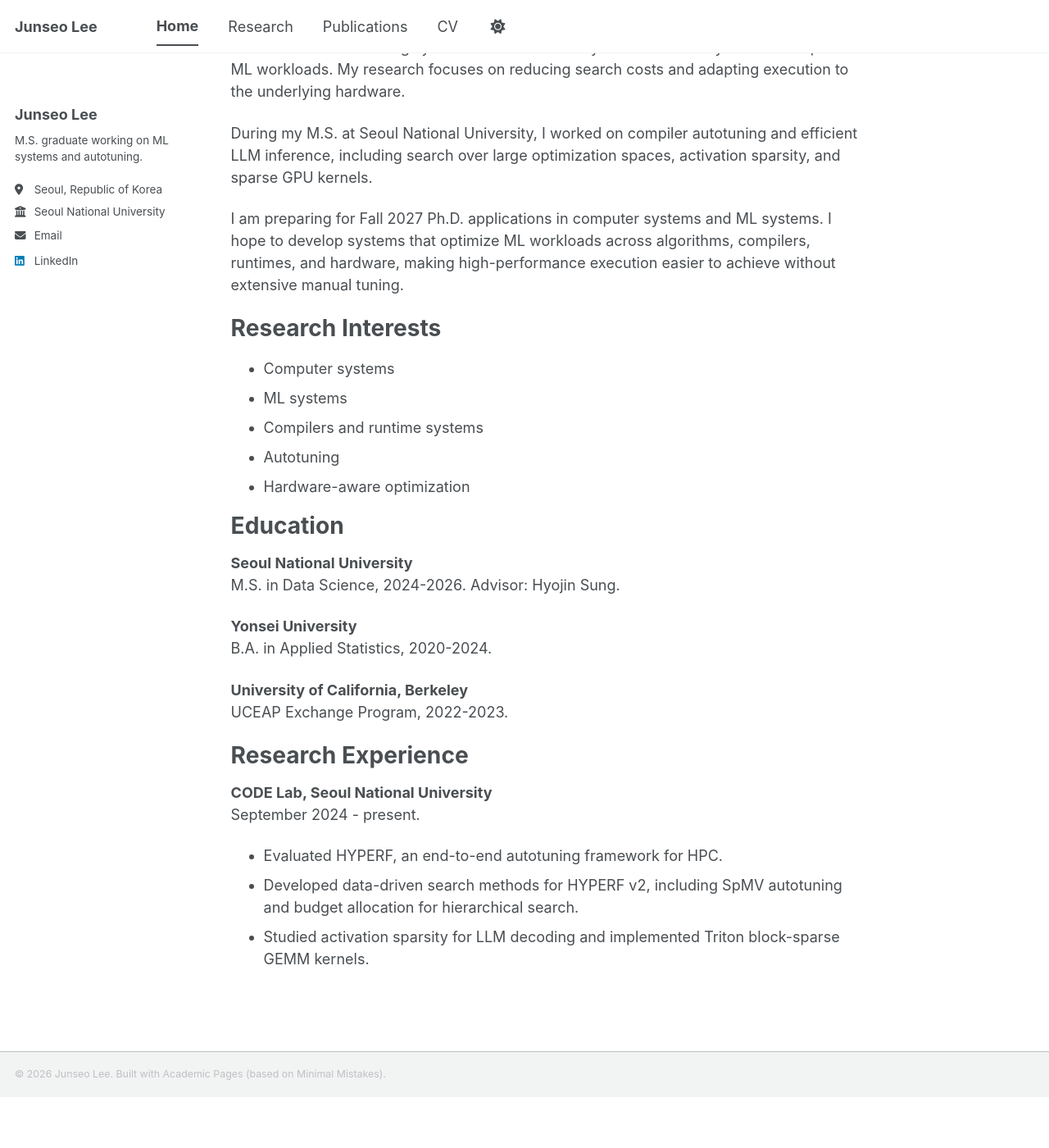
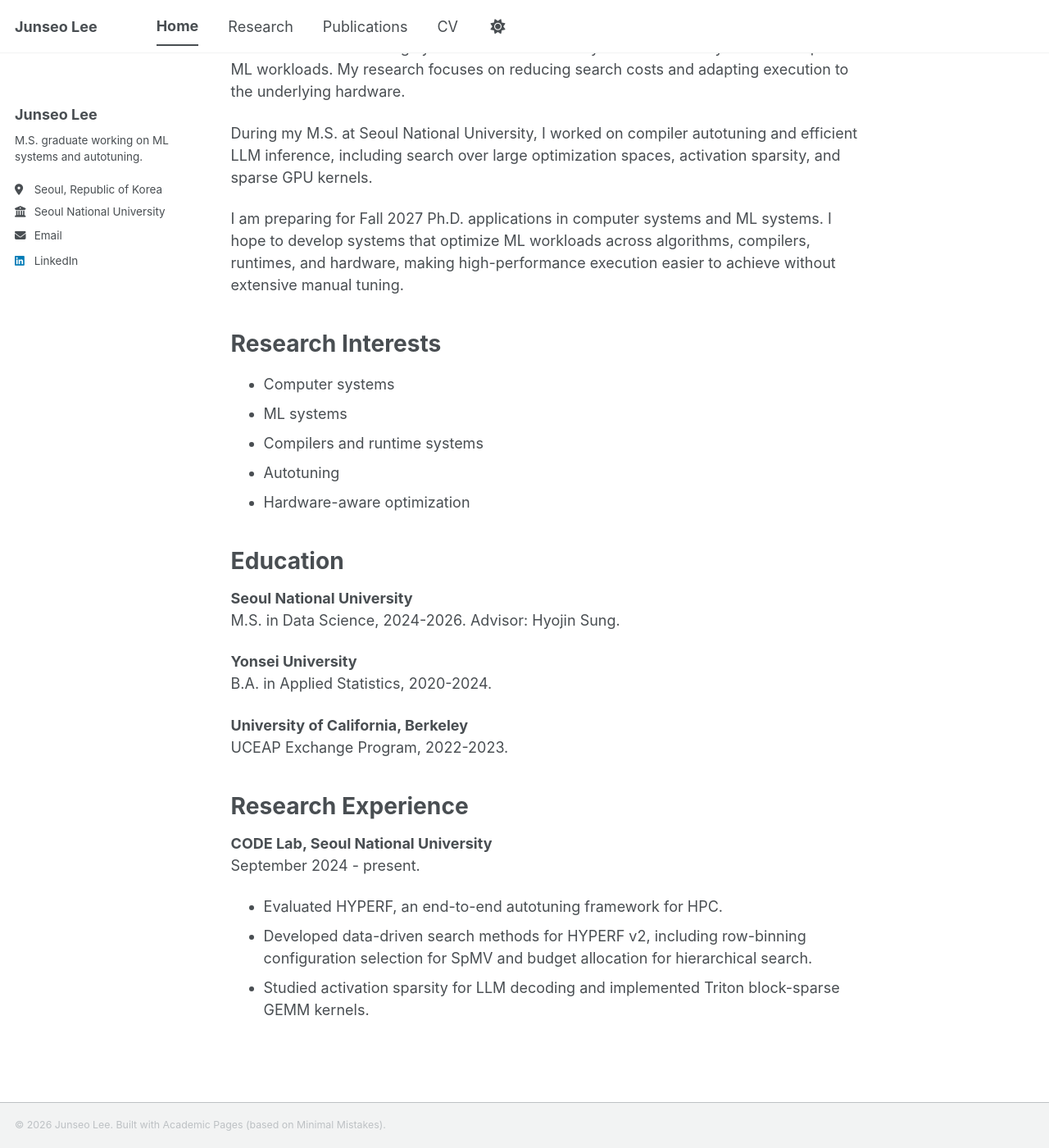
Before and after one commit to jseool/jseool.github.io, a Jekyll site: the page built from _pages/about.md, in a window 1280 px wide and 1400 px high, scrolled down 99 px. Shown: the whole window at 82% size. Built offline with Jekyll 4.4.1, drawn with Linux system fonts in a browser that asks for light colours; a style sheet for code colours, icons or effects is not loaded; before the commit the page ends 1437 px from its top, so only the background shows below that.

Commit message:
Refine section and project spacing

```diff
--- a/_pages/about.md
+++ b/_pages/about.md
@@ -41,5 +41,5 @@ Research Experience
 September 2024 - present.
 
 - Evaluated HYPERF, an end-to-end autotuning framework for HPC.
-- Developed data-driven search methods for HYPERF v2, including SpMV autotuning and budget allocation for hierarchical search.
+- Developed data-driven search methods for HYPERF v2, including row-binning configuration selection for SpMV and budget allocation for hierarchical search.
 - Studied activation sparsity for LLM decoding and implemented Triton block-sparse GEMM kernels.
--- a/_sass/layout/_page.scss
+++ b/_sass/layout/_page.scss
@@ -49,6 +49,10 @@
 }
 
 .page__content {
+
+  > h1 {
+    margin-top: 1.5em;
+  }
 
   h2 {
     padding-bottom: 0.5em;
```
Also changed, not shown: _pages/research.md (+1 -2 lines).
